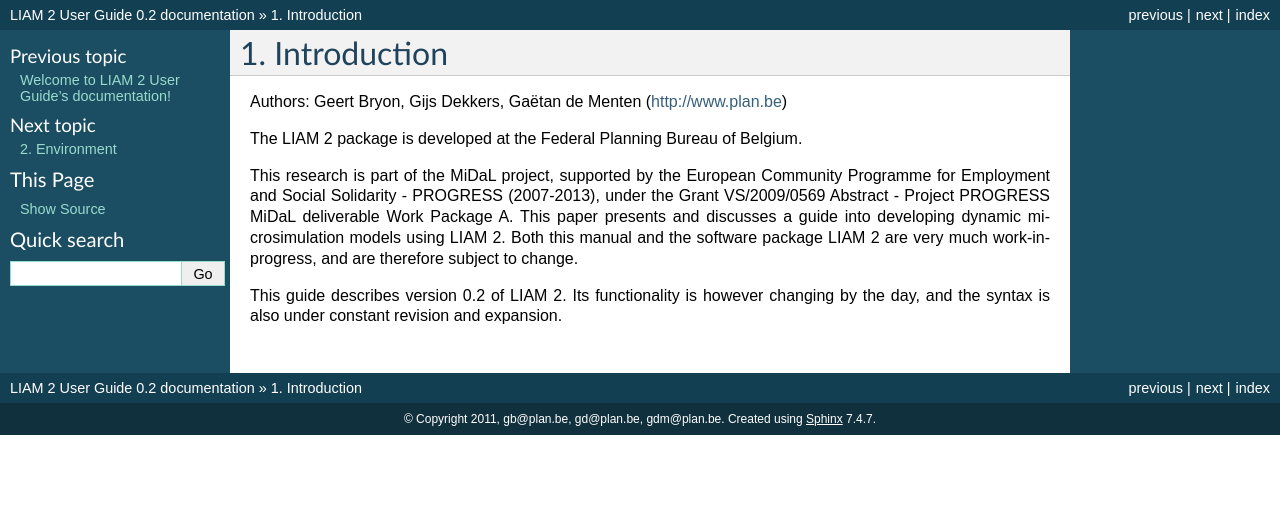
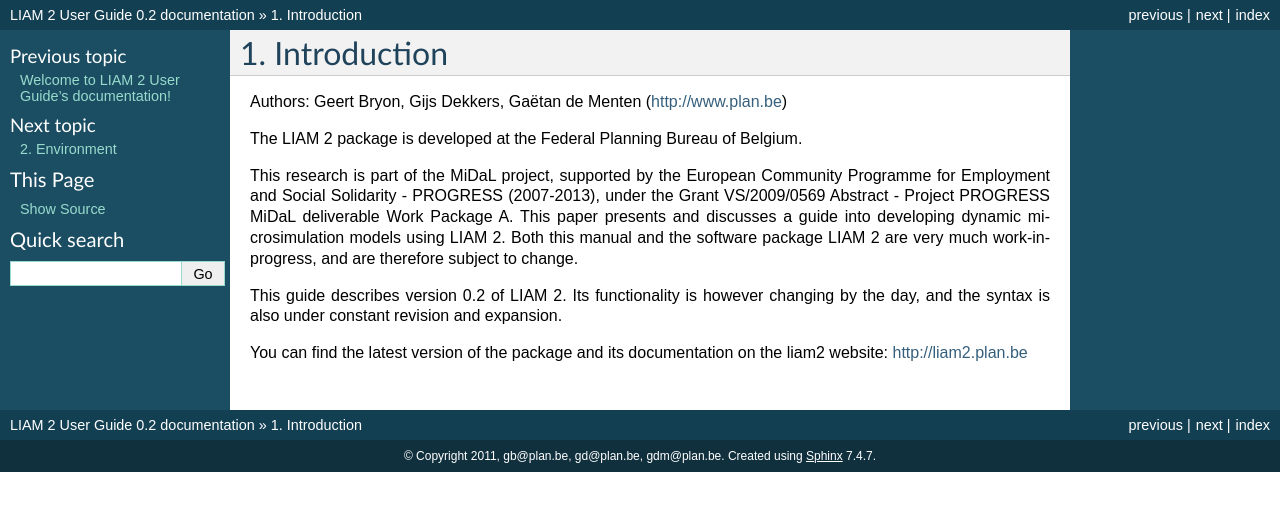
Before and after one commit to liam2/liam2, a Sphinx documentation site: the page built from doc/usersguide/source/intro.rst, in a window 1280 px wide. Shown: the top 511 px of the page. Built offline with Sphinx 7.4.7, drawn with Linux system fonts in a browser that asks for light colours; formulas are drawn with MathJax 3.

Commit message:
added link to website

```diff
--- a/doc/usersguide/source/intro.rst
+++ b/doc/usersguide/source/intro.rst
@@ -15,3 +15,5 @@
 
 This guide describes version 0.2 of LIAM 2. Its functionality is however changing by the day, and
 the syntax is also under constant revision and expansion.
+
+You can find the latest version of the package and its documentation on the liam2 website: http://liam2.plan.be
```
